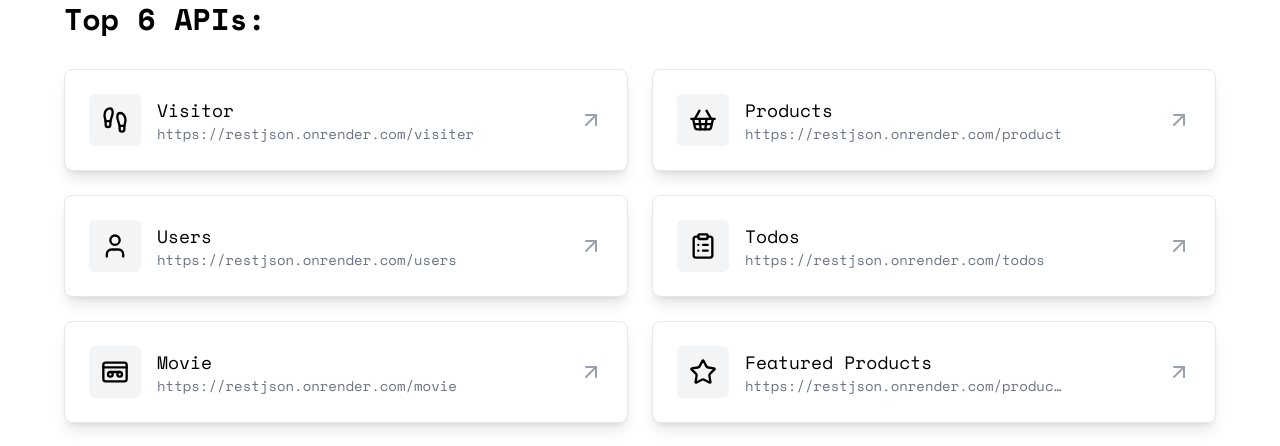
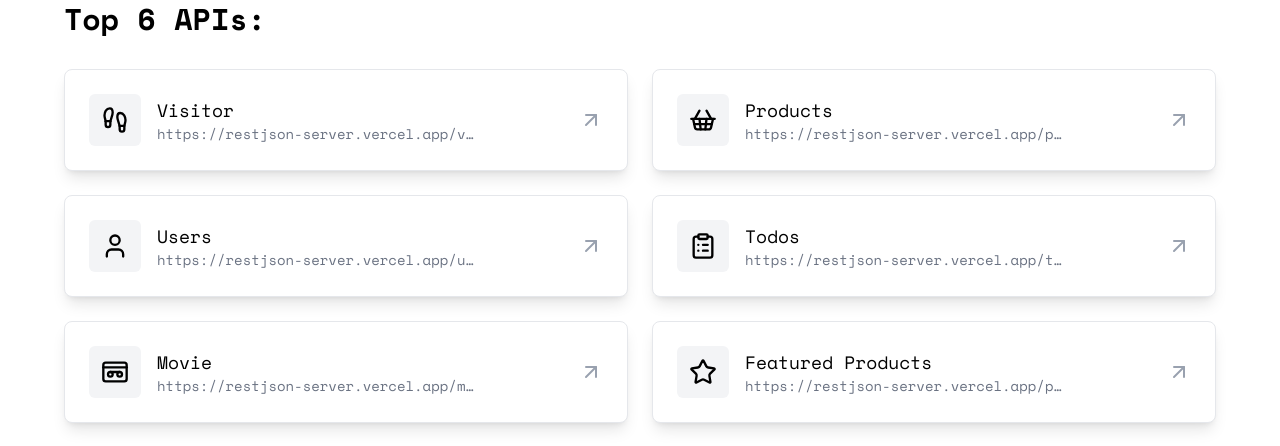
Before and after one commit to Kuldeep7dev/restjson-frontend, a React (Vite) app: page / in a window 1280 px wide. Shown: the part 940-1386 px from the top of the page. Built offline with nearby package versions, Linux system fonts and the light colour scheme; a web font is replaced by a local one.

Commit message:
Change backend URI

```diff
--- a/src/Component/HomeComponent/SecondPage.jsx
+++ b/src/Component/HomeComponent/SecondPage.jsx
@@ -14,32 +14,32 @@ const SecondPage = () => {
   const apiList = [
     {
       title: "Visitor",
-      endpoint: "https://restjson.onrender.com/visiter",
+      endpoint: "https://restjson-server.vercel.app/visiter",
       icon: Footprints,
     },
     {
       title: "Products",
-      endpoint: "https://restjson.onrender.com/product",
+      endpoint: "https://restjson-server.vercel.app/product",
       icon: ShoppingBasket,
     },
     {
       title: "Users",
-      endpoint: "https://restjson.onrender.com/users",
+      endpoint: "https://restjson-server.vercel.app/users",
       icon: User,
     },
     {
       title: "Todos",
-      endpoint: "https://restjson.onrender.com/todos",
+      endpoint: "https://restjson-server.vercel.app/todos",
       icon: ClipboardList,
     },
     {
       title: "Movie",
-      endpoint: "https://restjson.onrender.com/movie",
+      endpoint: "https://restjson-server.vercel.app/movie",
       icon: Videotape,
     },
     {
       title: 'Featured Products',
-      endpoint: 'https://restjson.onrender.com/product/featured',
+      endpoint: 'https://restjson-server.vercel.app/product/featured',
       icon: Star
     }
   ];
--- a/src/Config/Axiosinstance.js
+++ b/src/Config/Axiosinstance.js
@@ -3,7 +3,7 @@ import axios from "axios";
 // const URL = "http://localhost:4050";
 
 
-const URL = "https://restjson.onrender.com"
+const URL = "https://restjson-server.vercel.app"
 
 
 
--- a/src/Pages/Docs.jsx
+++ b/src/Pages/Docs.jsx
@@ -59,7 +59,7 @@ const Docs = () => {
           {/* Base URL (small but professional add) */}
           <div className="rounded-sm p-3 bg-[#1e1e1e] overflow-x-auto">
             <SyntaxHighlighter language="text" style={vscDarkPlus}>
-              {`Base URL: https://restjson.onrender.com`}
+              {`Base URL: https://restjson-server.vercel.app`}
             </SyntaxHighlighter>
           </div>
 
@@ -92,7 +92,7 @@ const Docs = () => {
             {activeClient === "fetch" && (
               <>
                 <SyntaxHighlighter language="javascript" style={vscDarkPlus}>
-                  {`const res = await fetch('https://restjson.onrender.com/users')
+                  {`const res = await fetch('https://restjson-server.vercel.app/users')
 const data = await res.json()
 console.log(data)`}
                 </SyntaxHighlighter>
@@ -100,7 +100,7 @@ console.log(data)`}
                 <p className="text-white text-xs sm:text-sm text-center my-2">OR</p>
 
                 <SyntaxHighlighter language="javascript" style={vscDarkPlus}>
-                  {`fetch('https://restjson.onrender.com/users')
+                  {`fetch('https://restjson-server.vercel.app/users')
   .then(res => res.json())
   .then(console.log)`}
                 </SyntaxHighlighter>
@@ -110,14 +110,14 @@ console.log(data)`}
             {activeClient === "axiosaxiosInstance" && (
               <>
                 <SyntaxHighlighter language="javascript" style={vscDarkPlus}>
-                  {`const res = await axiosaxiosInstance.get('https://restjson.onrender.com/users')
+                  {`const res = await axiosaxiosInstance.get('https://restjson-server.vercel.app/users')
 console.log(res.data)`}
                 </SyntaxHighlighter>
 
                 <p className="text-white text-xs sm:text-sm text-center my-2">OR</p>
 
                 <SyntaxHighlighter language="javascript" style={vscDarkPlus}>
-                  {`axiosaxiosInstance.get('https://restjson.onrender.com/users')
+                  {`axiosaxiosInstance.get('https://restjson-server.vercel.app/users')
   .then(res => console.log(res.data))
   .catch(console.error)`}
                 </SyntaxHighlighter>
@@ -132,7 +132,7 @@ console.log(res.data)`}
 
           <div className="rounded-sm p-3 bg-[#1e1e1e] overflow-x-auto">
             <SyntaxHighlighter language="javascript" style={vscDarkPlus}>
-              {`const res = await fetch('https://restjson.onrender.com/users')
+              {`const res = await fetch('https://restjson-server.vercel.app/users')
 const data = await res.json()
 console.log(data)`}
             </SyntaxHighlighter>
```
